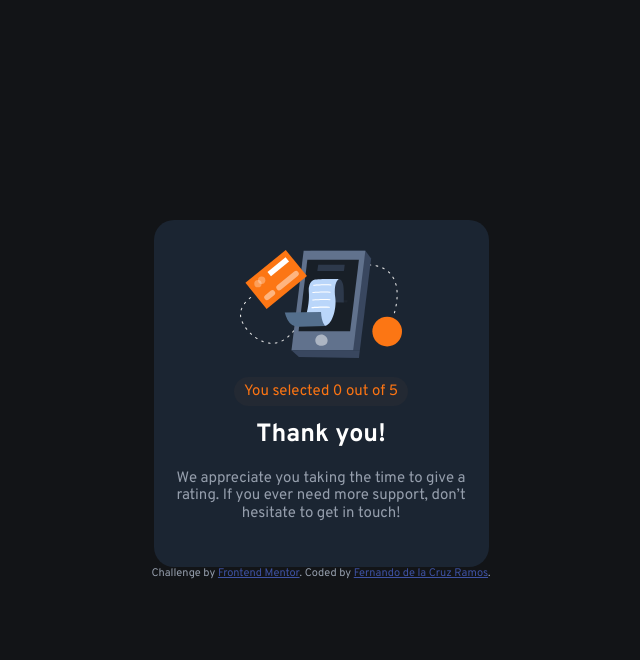
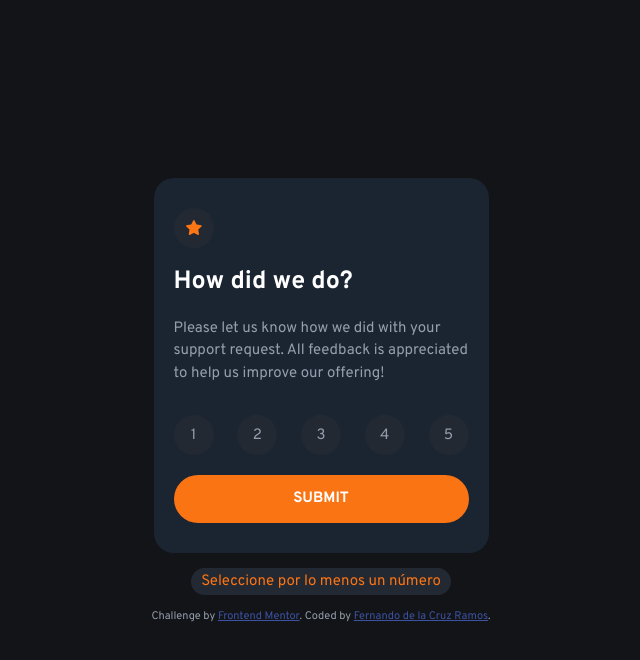
Before and after one commit to fernandoCCR17/retoJSFrontendMentor, a plain HTML site: page index.html in a window 1280 px wide. Both pictures are taken after a click on the button "SUBMIT". Shown: the whole page, without its empty margins (319-959 px from the left). Drawn offline with Linux system fonts and the light colour scheme.

Commit message:
código alternativo

```diff
--- a/design/css/styles.css
+++ b/design/css/styles.css
@@ -138,3 +138,7 @@ body{
 .card-title-margin{
     margin-top: 2rem;
 }
+
+.centrar{
+    text-align: center;
+}
--- a/design/js/app.js
+++ b/design/js/app.js
@@ -1,35 +1,41 @@
-const circulos = document.querySelectorAll(".circle");
-const ventana  = document.querySelector('body');
-const boton = document.querySelector('.card-button').getAttribute('class')
-const card = document.querySelector('.card')
-const cardTitleMargin = document.querySelector('.card-title-margin')
-const info = document.querySelector('.feedback')
-let puntuacion = 0;
-ventana.addEventListener('click', e => {
-    if(e.target.getAttribute('class') === 'circle'){
-        itemActivo(e);
+const cardPuntuacion = document.querySelector(".card-puntuacion")
+const submit = document.querySelector(".card-button")
+const feedback = document.querySelector(".feedback")
+
+let numeroSeleccionado = 0
+
+cardPuntuacion.addEventListener("click", e => {
+    if(e.target.classList.contains("circle")){
+        circleActivo = cardPuntuacion.querySelector(".activo")
+        circleActivo !== null ? circleActivo.classList.remove("activo") : ""
+        e.target.classList.add("activo")
+        numeroSeleccionado = e.target.textContent
     }
-    if(e.target.getAttribute('class') === boton){
-        feedback();
+})
+
+submit.addEventListener("click", e => {
+    const mensaje = document.createElement("P")
+    mensaje.classList.add("centrar", "card-info")
+
+
+    circleActivo = cardPuntuacion.querySelector(".activo")
+    body = cardPuntuacion.parentElement.parentElement.querySelector(".centrar")
+
+    if(circleActivo !== null){
+        body !== null ? body.remove() : ""
+        const feedbackDisplay = feedback.querySelector(".card-title")
+
+        feedback.classList.remove("hidden")
+        cardPuntuacion.parentElement.classList.add("hidden")
+        mensaje.textContent = `You selected ${numeroSeleccionado} out 5`
+        feedback.insertBefore(mensaje, feedbackDisplay)
+    }else{
+        if(body === null){
+            mensaje.textContent = "Seleccione por lo menos un número"
+            cardPuntuacion.parentElement.parentElement.insertBefore(mensaje, feedback)
+            setTimeout(() => {
+                mensaje.remove()
+            }, 3000);
+        }
     }
-});
-
-function itemActivo(e){
-    circulos.forEach(identificador => {
-        if(identificador.getAttribute('id') === e.target.getAttribute('id')){
-            identificador.classList.add('activo');
-            puntuacion = identificador.textContent;
-        }else{
-            identificador.classList.remove('activo');
-        }
-    })
-}
-
-function feedback(){
-    card.classList.add('hidden');
-    info.classList.remove('hidden');
-    let p = document.createElement("p");
-    p.classList = 'card-info'
-    p.innerText = `You selected ${puntuacion} out of 5`;
-    info.insertBefore(p, cardTitleMargin)
-}
+})
--- a/index.html
+++ b/index.html
@@ -60,7 +60,7 @@
 
   <div class="feedback hidden">
     <div class="feedback-display">
-      <img class="card-image" src="images/illustration-thank-you.svg" alt="">
+      <img class="card-image" src="images/illustration-thank-you.svg" alt="Imagen ilustrativa del feedback">
     </div>
     <h2 class="card-title card-title-margin">Thank you!</h2>
     <p>We appreciate you taking the time to give a rating. If you ever need more support, don’t hesitate to get in touch!</p>
```
